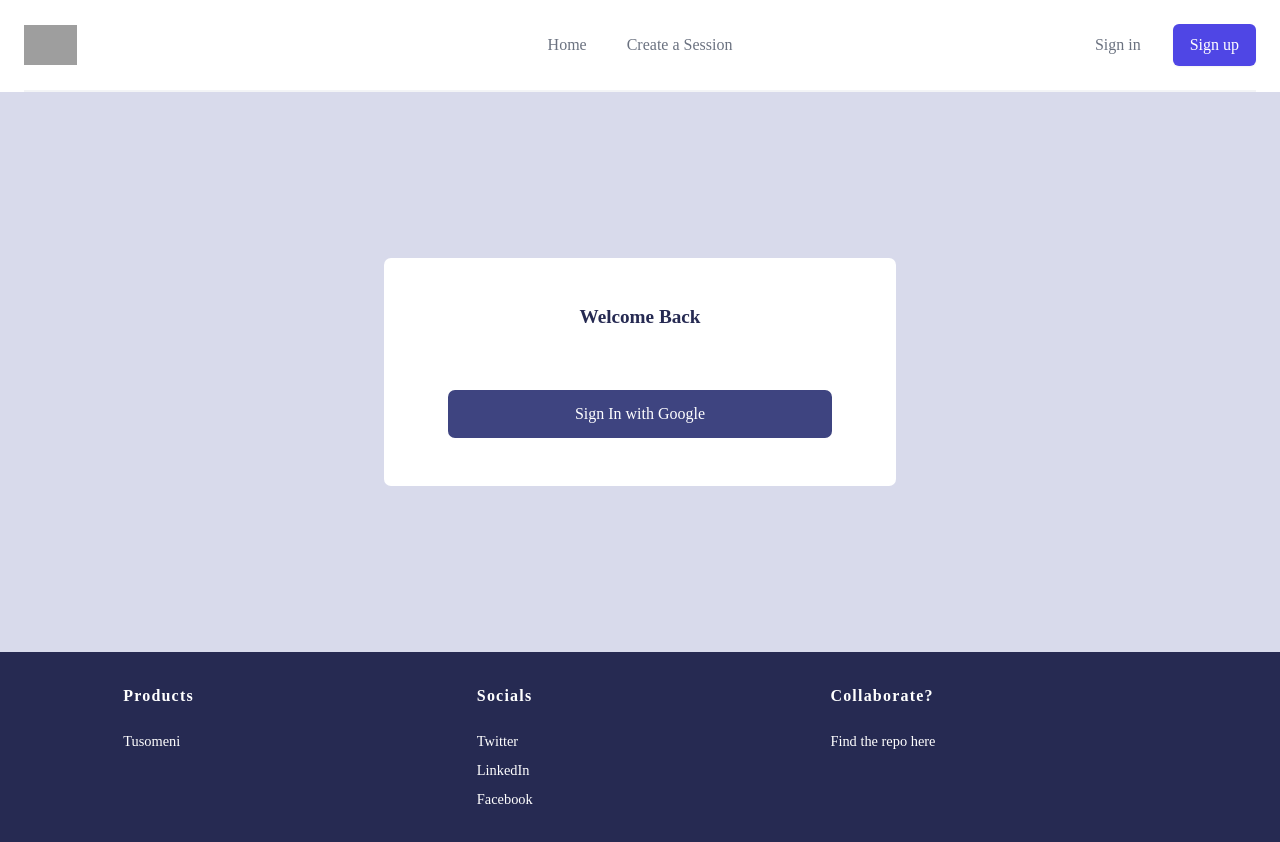
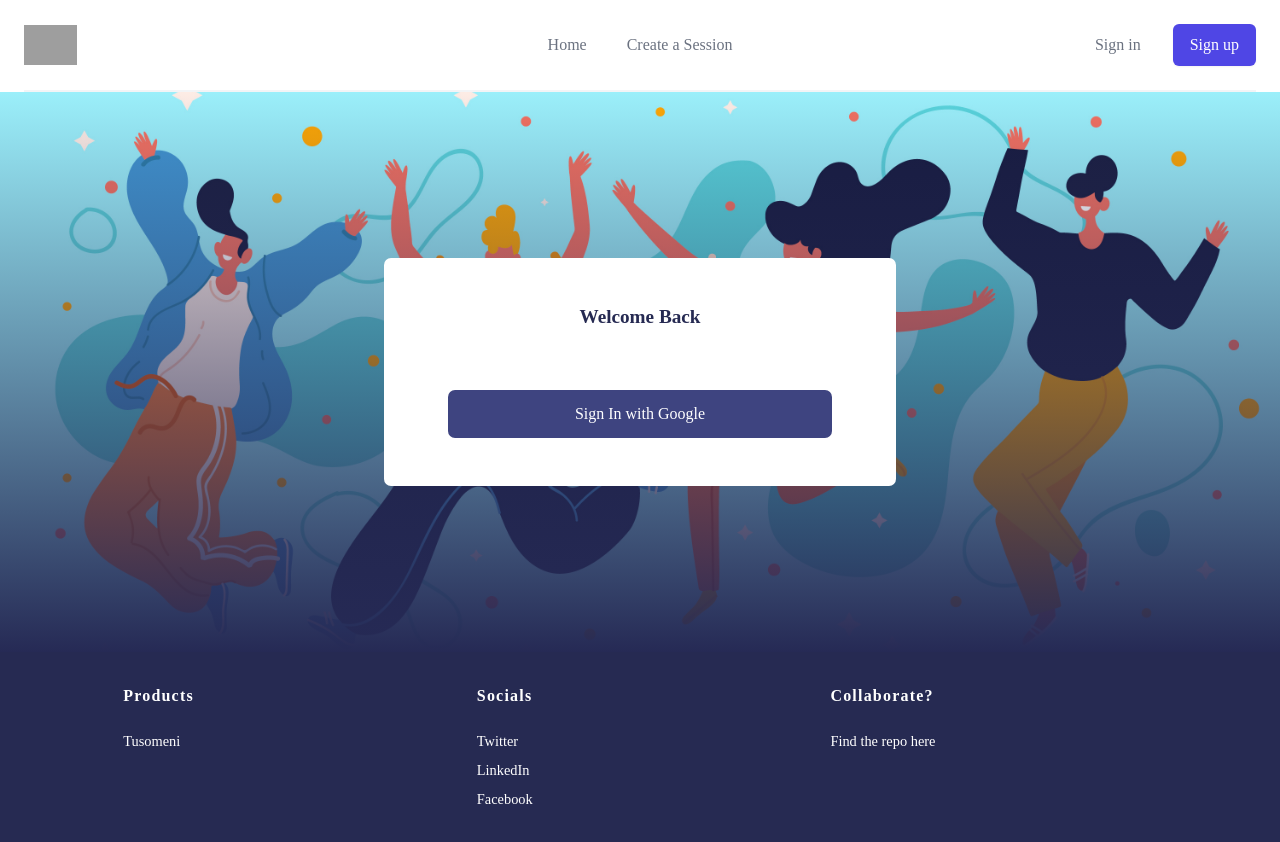
Before and after one commit to Code-Matata/codematata-sessions-frontend, a React (Create React App) app: page /sign-in in a window 1280 px wide. Shown: the top 842 px of the page. Built offline with nearby package versions, Linux system fonts and the light colour scheme; grey boxes are pictures that could not be loaded.

Commit message:
:sparkles: add spicy image to auth UIs

```diff
--- a/src/pages/Auth/SignIn.js
+++ b/src/pages/Auth/SignIn.js
@@ -1,6 +1,7 @@
 import React from "react";
 import styled from "styled-components";
 import { colors } from "../../resources/ThemeColors";
+import CodeImage from "../../resources/happy-people.jpg";
 
 function SignIn() {
   return (
@@ -9,6 +10,9 @@ function SignIn() {
         <Title>Welcome Back</Title>
         <Button>Sign In with Google</Button>
       </AuthButtonsDiv>
+      {/* <a href="https://www.freepik.com/vectors/people">
+        People vector created by pikisuperstar - www.freepik.com
+      </a> */}
     </MainDiv>
   );
 }
@@ -21,6 +25,11 @@ const MainDiv = styled.div`
   align-items: center;
   justify-content: center;
   background-color: ${colors.gray};
+  background-image: linear-gradient(rgba(0, 0, 0, 0), rgba(38, 42, 85)),
+    url(${CodeImage});
+  background-position: center;
+  background-repeat: no-repeat;
+  background-size: cover;
 `;
 
 const AuthButtonsDiv = styled.div`
--- a/src/pages/Auth/SignUp.js
+++ b/src/pages/Auth/SignUp.js
@@ -1,6 +1,7 @@
 import React from "react";
 import styled from "styled-components";
 import { colors } from "../../resources/ThemeColors";
+import CodeImage from "../../resources/happy-people.jpg";
 
 function SignUp() {
   return (
@@ -21,6 +22,11 @@ const MainDiv = styled.div`
   align-items: center;
   justify-content: center;
   background-color: ${colors.gray};
+  background-image: linear-gradient(rgba(0, 0, 0, 0), rgba(38, 42, 85)),
+    url(${CodeImage});
+  background-position: center;
+  background-repeat: no-repeat;
+  background-size: cover;
 `;
 
 const AuthButtonsDiv = styled.div`
```
Also changed, not shown: src/resources/happy-people.jpg (added).
